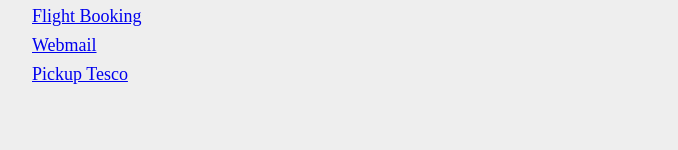
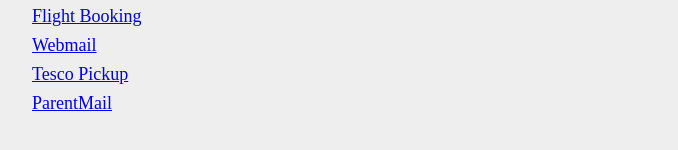
Before and after one commit to woodmj74/woodmj74.github.io, a plain HTML site: page index.html in a window 1280 px wide. Shown: the part 238-388 px from the top of the page, without its empty margins (283-961 px from the left). Drawn offline with Linux system fonts and the light colour scheme.

Commit message:
Update index.html

```diff
--- a/index.html
+++ b/index.html
@@ -20,6 +20,9 @@
 	<br>
     <a href="https://mail.gartlandwood.com">Webmail</a>
     <br>
-    <a href="https://kiosk.qudini.com/?kioskId=BQPFE7&domain=tesco.qudini.com">Pickup Tesco</a>
+    <a href="https://kiosk.qudini.com/?kioskId=BQPFE7&domain=tesco.qudini.com">Tesco Pickup</a>
+    <br>
+    <a href="https://pmx.parentmail.co.uk/#core/login">ParentMail</a>
     </p>
-    </body></html>
+    </body>
+    </html>
```
